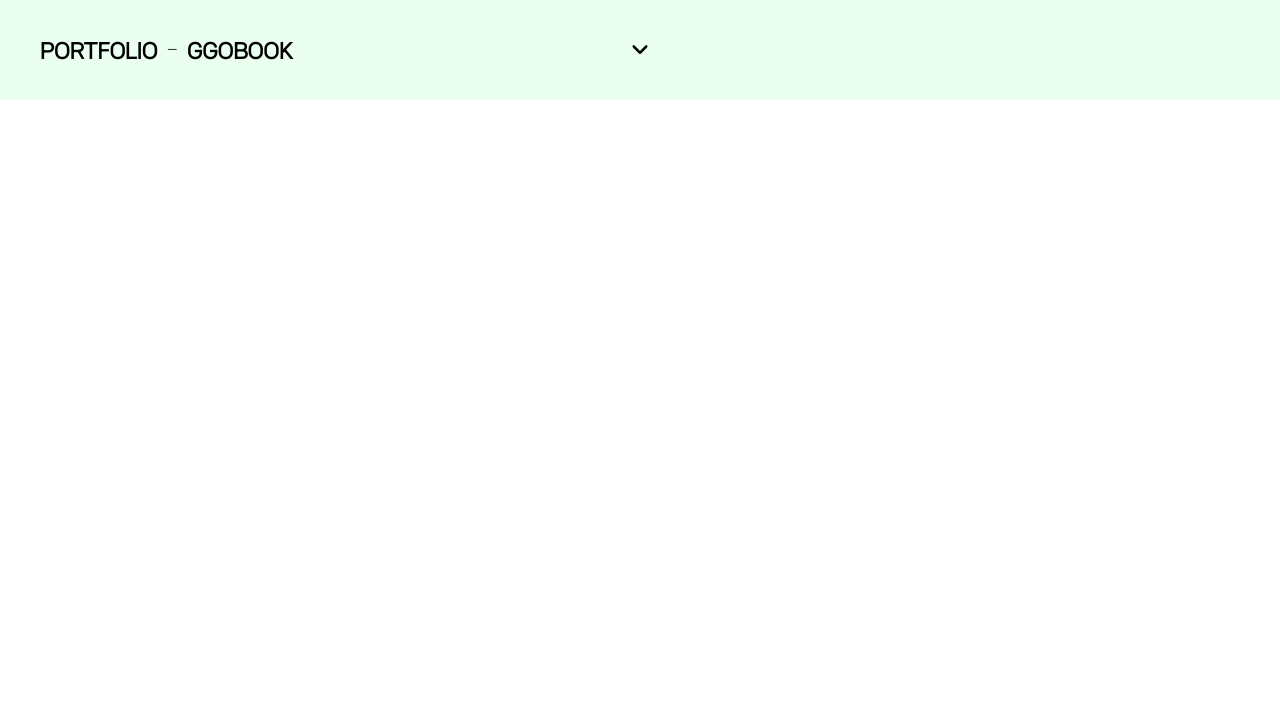
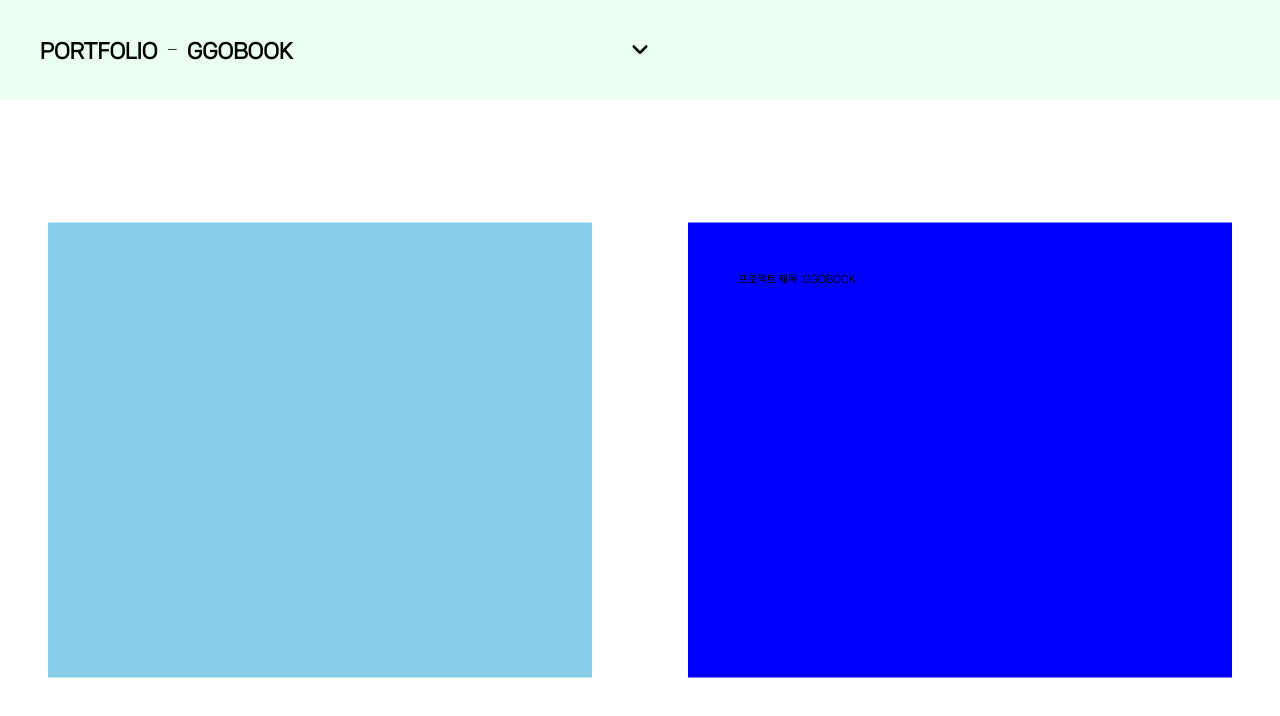
Before and after one commit to songmok/portfolio, a React (Vite) app: page /ggobook in a window 1280 px wide. Shown: the top 716 px of the page. Built offline with nearby package versions, Linux system fonts and the light colour scheme.

Commit message:
build 수정

```diff
--- a/src/App.tsx
+++ b/src/App.tsx
@@ -12,18 +12,8 @@ function App() {
       <Router>
         <Routes>
           <Route path="/*" element={<Home />} />
-          <Route
-            path="/sutabucks"
-            element={
-              <FirstWork headerText={"SUTABUCKS"} headerLink={"/sutabucks"} />
-            }
-          />
-          <Route
-            path="/ggobook"
-            element={
-              <SecondWork headerText={"GGOBOOK"} headerLink={"/GGOBOOK"} />
-            }
-          />
+          <Route path="/sutabucks" element={<FirstWork />} />
+          <Route path="/ggobook" element={<SecondWork />} />
           <Route
             path="/methedu"
             element={
--- a/src/pages/Works/FirstWork/FirstWork.tsx
+++ b/src/pages/Works/FirstWork/FirstWork.tsx
@@ -1,29 +1,18 @@
 import React from "react";
 import Header from "components/common/Header/Header";
-import { FirstWorkCss } from "./FirstWorkCss";
 import sutabucks from "assets/video/sutabucks.mp4";
-export interface WorkProps {
-  headerText: string;
-  headerLink: string;
-}
+import { WorkCss } from "style/WorkCss";
+import WorkLayOut from "../WorkLayOut";
 
-const FirstWork = ({ headerText, headerLink }: WorkProps) => {
+const FirstWork = () => {
   return (
     <>
-      <Header headerText={headerText} headerLink={headerLink} />
-      <FirstWorkCss>
-        <div className="c1">
-          <video src={sutabucks} className="video" autoPlay></video>
-        </div>
-        <div className="c2">
-          <ul>
-            <li>
-              <span>프로젝트 제목 :</span>
-              <span>SUTABUCKS</span>
-            </li>
-          </ul>
-        </div>
-      </FirstWorkCss>
+      <WorkLayOut
+        headerText="SUTABUCK"
+        headerLink="sutabucks"
+        video={sutabucks}
+        project="SUTABUCKS"
+      />
     </>
   );
 };
--- a/src/pages/Works/SecondWork/SecondWork.tsx
+++ b/src/pages/Works/SecondWork/SecondWork.tsx
@@ -1,14 +1,18 @@
 import Header from "components/common/Header/Header";
+import ggobook from "assets/video/ggobook.mp4";
 import React from "react";
-export interface WorkProps {
-  headerText: string;
-  headerLink: string;
-}
-const SecondWork = ({ headerText, headerLink }: WorkProps) => {
+import WorkLayOut from "../WorkLayOut";
+
+const SecondWork = () => {
   return (
-    <div>
-      <Header headerText={headerText} headerLink={headerLink} />
-    </div>
+    <>
+      <WorkLayOut
+        headerText="GGOBOOK"
+        headerLink="ggobook"
+        video={ggobook}
+        project="GGOBOOK"
+      />
+    </>
   );
 };
 
--- a/src/pages/Works/SecondWork/SecondWorkCss.ts
+++ /dev/null
@@ -1,2 +0,0 @@
-import styled from "@emotion/styled";
-export const SecondWorkCss = styled.section``;
--- a/src/pages/Works/ThirdWork/ThirdWorkCss.ts
+++ /dev/null
@@ -1,2 +0,0 @@
-import styled from "@emotion/styled";
-export const ThirdWorkCss = styled.section``;
--- /dev/null
+++ b/src/pages/Works/WorkLayOut.tsx
@@ -0,0 +1,32 @@
+import React from "react";
+import Header from "components/common/Header/Header";
+import { WorkCss } from "style/WorkCss";
+export interface WorkProps {
+  headerText: string;
+  headerLink: string;
+  project: string;
+  video?: string;
+}
+
+const WorkLayOut = ({ headerText, headerLink, project, video }: WorkProps) => {
+  return (
+    <>
+      <Header headerText={headerText} headerLink={headerLink} />
+      <WorkCss>
+        <div className="c1">
+          <video src={video} className="video" autoPlay muted></video>
+        </div>
+        <div className="c2">
+          <ul>
+            <li>
+              <span>프로젝트 제목 :</span>
+              <span>{project}</span>
+            </li>
+          </ul>
+        </div>
+      </WorkCss>
+    </>
+  );
+};
+
+export default WorkLayOut;
--- a/src/pages/Works/FirstWork/FirstWorkCss.ts
+++ b/src/style/WorkCss.ts
@@ -1,5 +1,5 @@
 import styled from "@emotion/styled";
-export const FirstWorkCss = styled.section`
+export const WorkCss = styled.section`
   position: relative;
   display: flex;
   .c1 {
--- a/vite.config.ts
+++ b/vite.config.ts
@@ -3,7 +3,7 @@ import react from "@vitejs/plugin-react";
 import tsconfigPaths from "vite-tsconfig-paths";
 // https://vitejs.dev/config/
 export default defineConfig({
-  base: "https://songmok.github.io/portfolio/",
+  // base: "https://songmok.github.io/portfolio/",
   plugins: [react(), tsconfigPaths()],
   //build 시에 모든 console.log를 제거
   build: {
```
